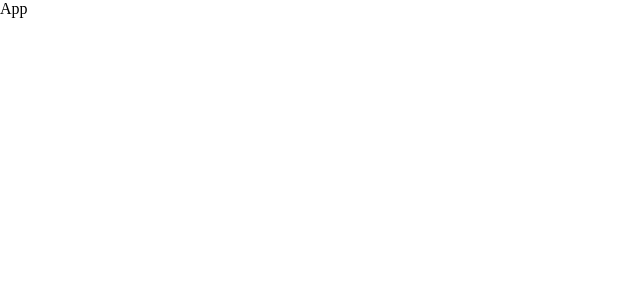
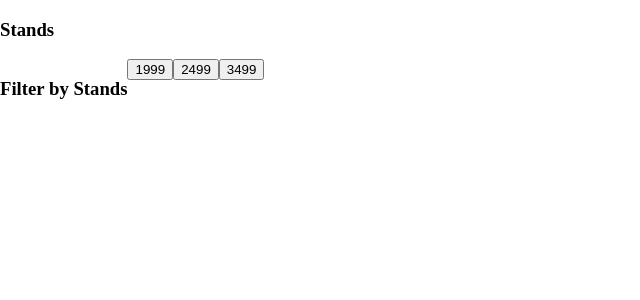
Before and after one commit to AkAbhijit/wfda, a React (Create React App) app: page / in a window 1280 px wide. Shown: the top 300 px of the page, without its empty margins (0-640 px from the left). Built offline with nearby package versions, Linux system fonts and the light colour scheme.

Commit message:
revision of topics covered

```diff
--- a/src/App.js
+++ b/src/App.js
@@ -1,5 +1,10 @@
 import React from "react";
+import Stage from "./components/Stage";
 
 export default function App() {
-  return <div>App</div>;
+  return (
+    <div>
+      <Stage />
+    </div>
+  );
 }
--- /dev/null
+++ b/src/components/Stage.jsx
@@ -0,0 +1,56 @@
+import React, { useState } from "react";
+
+const STANDS = ["VIP", "FanPit", "General"];
+
+export default function Stage() {
+  const [price, setPrice] = useState(null);
+
+  // H/w todo arrange the semicolonm properly
+  //   if (price === 1999) return <Stands title="General" />;
+  //   else return <Stands title="Fanpit" />;
+
+  return (
+    <div>
+      <div>
+        {/* areas heere */}
+        {/* {} */}
+
+        {price === 1999 ? (
+          <Stands title="General" />
+        ) : (
+          //   STANDS.map((s) => {
+          //     return <Stage title={s} />;
+          //   })
+          <></>
+        )}
+
+        <h3>Stands</h3>
+      </div>
+
+      <div style={{ display: "flex" }}>
+        {/* button heere */}
+        <h3>Filter by Stands</h3>
+        <StandPriceBtn price={1999} setPrice={setPrice} />
+        <StandPriceBtn price={2499} setPrice={setPrice} />
+        {/* h/w */}
+        <StandPriceBtn price={3499} />
+      </div>
+    </div>
+  );
+}
+
+function StandPriceBtn({ price, setPrice }) {
+  return (
+    <div>
+      <button onClick={() => setPrice(price)}>{price}</button>
+    </div>
+  );
+}
+
+function Stands({ title }) {
+  return (
+    <div style={{ border: "1px solid #efefef", textAlign: "center" }}>
+      <h5>{title}</h5>
+    </div>
+  );
+}
```
